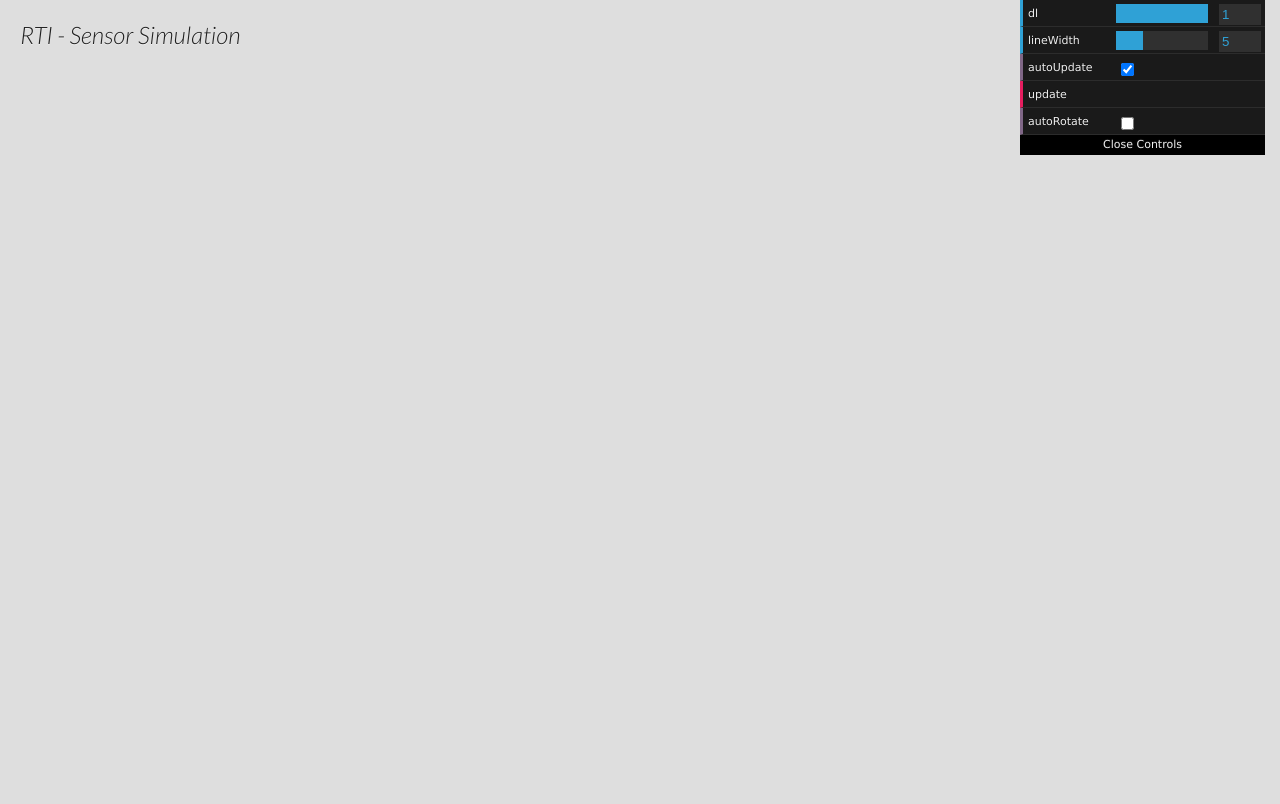
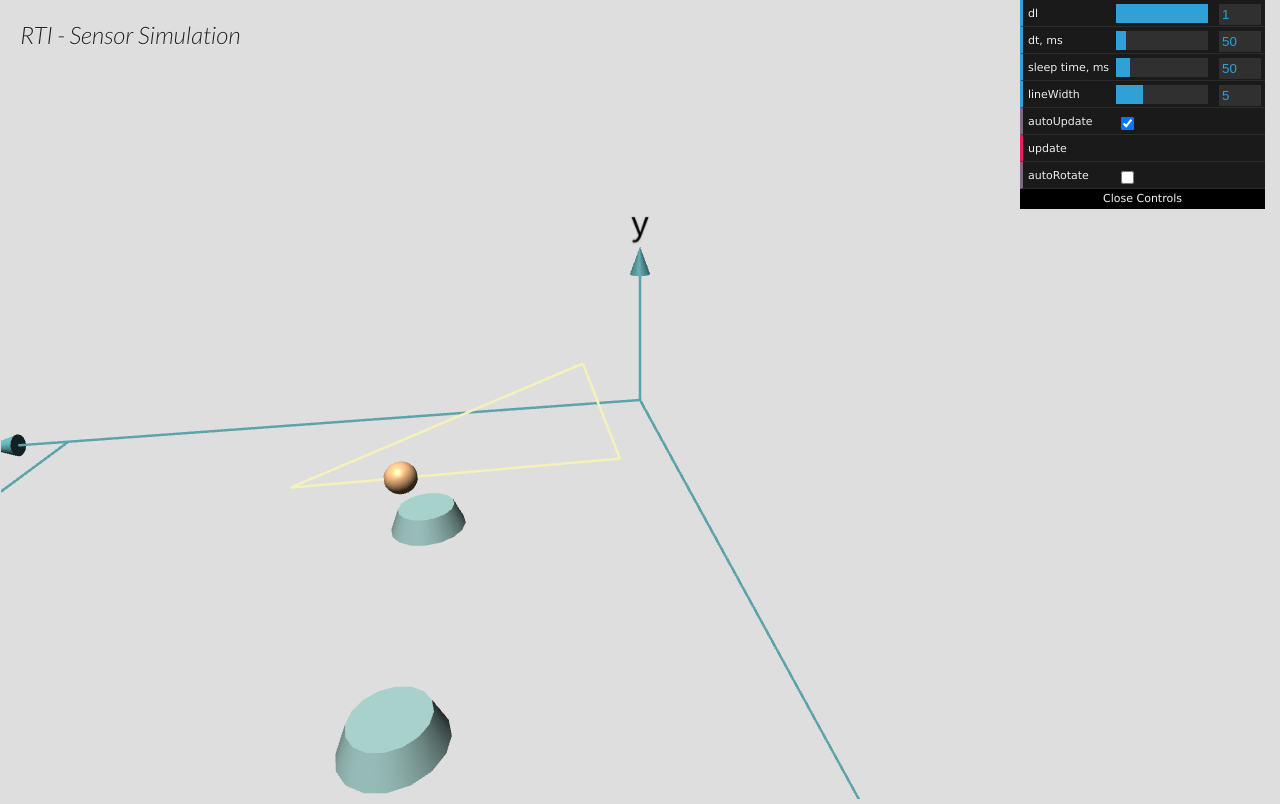
Before and after one commit to jqp4/RTI-Sensors-Simulation, a plain HTML site: page ver 02 - ThreeJS/simulation.html in a window 1280 px wide. Drawn offline with Linux system fonts and the light colour scheme; animation ran at ten frames a second.

Commit message:
sensor moving

```diff
--- a/ver 02 - ThreeJS/js/main.js
+++ b/ver 02 - ThreeJS/js/main.js
@@ -38,14 +38,20 @@ class Field {
         this.width_x = width_x;
         this.width_z = width_z;
         this.height_y = height_y;
+
+        const c = 1.1;
+
+        this.axisLength_x = width_x * c;
+        this.axisLength_z = width_z * c;
+        this.axisLength_y = height_y * c;
     }
 }
-
-var field = new Field(80, 80, 20);
 
 class Params {
     constructor() {
         this.dl = 1; // Δl
+        this.dt_ms = 50; // Δt
+        this.sleepTime_ms = 50;
         this.curves = true;
         this.circles = false;
         this.lineWidth = 5;
@@ -61,10 +67,11 @@ class Params {
     }
 }
 
+var field = new Field(80, 80, 20);
 var params = new Params();
 var gui = new dat.GUI();
 
-window.addEventListener("load", function () {
+function paramsLoad() {
     function update() {
         if (params.autoUpdate) {
             clearScene();
@@ -75,6 +82,11 @@ window.addEventListener("load", function () {
     // gui.add(params, "curves").onChange(update);
     // gui.add(params, "circles").onChange(update);
     gui.add(params, "dl", 0.01, 1).onChange(update);
+    gui.add(params, "dt_ms", 20, 300).name("dt, ms").onChange(update);
+    gui.add(params, "sleepTime_ms", 5, 300)
+        .name("sleep time, ms")
+        .onChange(update);
+
     gui.add(params, "lineWidth", 1, 15).onChange(update);
     // gui.add(params, "taper", ["none", "linear", "parabolic", "wavy"]).onChange(
     //     update
@@ -92,60 +104,54 @@ window.addEventListener("load", function () {
     //     strokeTexture = texture;
     //     init();
     // });
-});
-
-/// https://stackoverflow.com/questions/7486085/copy-array-by-value
-function deepCopy(aObject) {
-    // Prevent undefined objects
-    // if (!aObject) return aObject;
-
-    let bObject = Array.isArray(aObject) ? [] : {};
-
-    let value;
-    for (const key in aObject) {
-        // Prevent self-references to parent object
-        // if (Object.is(aObject[key], aObject)) continue;
-
-        value = aObject[key];
-
-        bObject[key] = typeof value === "object" ? deepCopy(value) : value;
-    }
-
-    return bObject;
 }
 
+window.addEventListener("load", paramsLoad);
+
+const sleep = (ms) => new Promise((resolve) => setTimeout(resolve, ms));
+
 class TrajectoryByPoints {
-    constructor(points, color_index = 1) {
-        this.length = 0;
-        this.sectors = [];
-        this.sectorDirections = [];
-        this.waypoints = [];
+    /**
+     * @param {THREE.Vector3[]} points точки по которым надо построить траекторию движения
+     * @param {number} colorIndex номер цвета линий траектории */
+    constructor(points, colorIndex = 1) {
         this.points = points;
-        this.color_index = color_index;
+        this.colorIndex = colorIndex;
 
         this.calculateSectors();
         this.calculateWaypoints();
 
-        console.log("trajectory length = %d", this.length);
-        console.log(this.waypoints);
+        // console.log("trajectory length = %d", this.length);
+        // console.log(this.waypoints);
 
         this.drawTrajectoryLines();
-        this.drawWaypoints();
+        // this.drawWaypoints();
+
+        this.distanceTraveled = 0;
+        this.locationSectorIndex = 0;
+        this.lengthOfSectorsTraveled = 0;
+        this.currentPosition = this.points[0];
+        this.locationSectorLength = () =>
+            this.sectors[this.locationSectorIndex].length();
     }
 
+    getСyclicIndex = (index) => index % this.points.length;
+
     calculateSectors() {
-        let get_index = (index) => (index == this.points.length ? 0 : index);
+        this.sectors = [];
+        this.sectorDirections = [];
+        this.trajectoryLength = 0;
 
         for (let index = 0; index < this.points.length; index++) {
-            const source = this.points[get_index(index)];
-            const target = this.points[get_index(index + 1)];
+            const source = this.points[this.getСyclicIndex(index)];
+            const target = this.points[this.getСyclicIndex(index + 1)];
             const sector = new THREE.Vector3(
                 target.x - source.x,
                 target.y - source.y,
                 target.z - source.z
             );
 
-            this.length += sector.length();
+            this.trajectoryLength += sector.length();
             this.sectors.push(sector);
 
             this.sectorDirections.push(
@@ -165,12 +171,12 @@ class TrajectoryByPoints {
 
         this.waypoints = [this.points[0]];
 
-        while (len + params.dl < this.length) {
+        while (len + params.dl < this.trajectoryLength) {
             len += params.dl;
 
             while (lengthNsSectors + this.sectors[n].length() < len) {
                 lengthNsSectors += this.sectors[n].length();
-                n += 1;
+                n++;
             }
 
             const deltaLen = len - lengthNsSectors;
@@ -193,16 +199,16 @@ class TrajectoryByPoints {
     drawTrajectoryLines() {
         for (let index = 0; index < this.points.length; index++) {
             const point = this.points[index];
-            // createPointCude(point.x, point.y, point.z, this.color_index);
+            // createPointCude(point.x, point.y, point.z, this.colorIndex);
         }
 
         for (let index = 0; index < this.points.length; index++) {
-            const source = this.points[this.get_index(index)];
-            const target = this.points[this.get_index(index + 1)];
+            const source = this.points[this.getСyclicIndex(index)];
+            const target = this.points[this.getСyclicIndex(index + 1)];
             var line = new THREE.Geometry();
             line.vertices.push(source);
             line.vertices.push(target);
-            makeLine(line, this.color_index);
+            makeLineFromGeo(line, this.colorIndex);
         }
     }
 
@@ -213,15 +219,89 @@ class TrajectoryByPoints {
                 waypoint.x,
                 waypoint.y,
                 waypoint.z,
-                this.color_index + 1
+                this.colorIndex + 1
             );
         }
+    }
+
+    /** Продвинуться по траектории определенное расстояние
+     * @param {number} distance расстояние
+     */
+    moveAlongTrajectory(distance) {
+        this.distanceTraveled += distance;
+
+        while (
+            this.lengthOfSectorsTraveled + this.locationSectorLength() <
+            this.distanceTraveled
+        ) {
+            this.lengthOfSectorsTraveled += this.locationSectorLength();
+            this.locationSectorIndex = this.getСyclicIndex(
+                this.locationSectorIndex + 1
+            );
+        }
+
+        const traveledDistanceOfLocationSector =
+            this.distanceTraveled - this.lengthOfSectorsTraveled;
+        const partOfLocationSector =
+            traveledDistanceOfLocationSector / this.locationSectorLength();
+        const sector = this.sectors[this.locationSectorIndex];
+        const point = this.points[this.locationSectorIndex];
+
+        this.currentPosition = new THREE.Vector3(
+            point.x + sector.x * partOfLocationSector,
+            point.y + sector.y * partOfLocationSector,
+            point.z + sector.z * partOfLocationSector
+        );
     }
 }
 
 /// Шаблон летающего сенсора
 class Sensor {
-    constructor() {}
+    constructor(trajectory, speed, colorIndex = 5) {
+        this.trajectory = trajectory;
+        this.speed = speed;
+        this.colorIndex = colorIndex;
+
+        this.buildSensorObject();
+        this.moving();
+    }
+
+    buildSensorObject() {
+        const sphereRadius = 1.5;
+        const sphereWidthDivisions = 16;
+        const sphereHeightDivisions = 16;
+        const sphereGeo = new THREE.SphereGeometry(
+            sphereRadius,
+            sphereWidthDivisions,
+            sphereHeightDivisions
+        );
+
+        const sphereMat = new THREE.MeshPhongMaterial({
+            color: colors[this.colorIndex],
+        });
+
+        this.meshObject = new THREE.Mesh(sphereGeo, sphereMat);
+        graph.add(this.meshObject);
+        this.positionSensor();
+    }
+
+    positionSensor() {
+        const pos = this.trajectory.currentPosition;
+        this.meshObject.position.set(pos.x, pos.y, pos.z);
+    }
+
+    makeStep() {
+        const dtSec = params.dt_ms / 1000;
+        this.trajectory.moveAlongTrajectory(this.speed * dtSec);
+        this.positionSensor();
+    }
+
+    async moving() {
+        while (true) {
+            this.makeStep();
+            await sleep(params.sleepTime_ms);
+        }
+    }
 }
 
 /// Шаблон статичного сенсора
@@ -272,7 +352,7 @@ function createFlyingSensors() {
 
     var trajectory = new TrajectoryByPoints(points);
     var flyingSensors = [];
-    flyingSensors.push(new Sensor(trajectory));
+    flyingSensors.push(new Sensor(trajectory, 10));
 
     for (var index = 0; index < flyingSensors.length; index++) {
         var s = flyingSensors[index];
@@ -280,28 +360,28 @@ function createFlyingSensors() {
     }
 }
 
-function createPointCude(x, y, z, color_index) {
+function createPointCude(x, y, z, colorIndex) {
     const size = 0.5;
     const geometry = new THREE.BoxGeometry(size, size, size);
     const material = new THREE.MeshPhongMaterial({
-        color: colors[color_index],
+        color: colors[colorIndex],
     });
     const cube = new THREE.Mesh(geometry, material);
     cube.position.set(x, y, z);
     graph.add(cube);
 }
 
-function createCylinder(x, y, z, color_index) {
+function createCylinder(x, y, z, colorIndex) {
     const geometry = new THREE.CylinderGeometry(3, 4, 2.5, 16);
     const material = new THREE.MeshPhongMaterial({
-        color: colors[color_index],
+        color: colors[colorIndex],
     });
     const cylinder = new THREE.Mesh(geometry, material);
     cylinder.position.set(x, y, z);
     graph.add(cylinder);
 }
 
-function makeLine(geo, c) {
+function makeLineFromGeo(geo, c) {
     var g = new MeshLine();
     g.setGeometry(geo);
 
@@ -317,7 +397,7 @@ function makeLine(geo, c) {
     graph.add(mesh);
 }
 
-function createSphere(x, y, z, color_index) {
+function createSphere(x, y, z, colorIndex) {
     const sphereRadius = 3;
     const sphereWidthDivisions = 16;
     const sphereHeightDivisions = 16;
@@ -328,20 +408,20 @@ function createSphere(x, y, z, color_index) {
     );
 
     const sphereMat = new THREE.MeshPhongMaterial({
-        color: colors[color_index],
+        color: colors[colorIndex],
     });
     const mesh = new THREE.Mesh(sphereGeo, sphereMat);
     mesh.position.set(x, y, z);
     graph.add(mesh);
 }
 
-function createOctahedron(x, y, z, color_index) {
+function createOctahedron(x, y, z, colorIndex) {
     // https://threejs.org/docs/#api/en/geometries/OctahedronGeometry
 
     const octahedronRadius = 3;
     const octahedronGeo = new THREE.OctahedronGeometry(octahedronRadius);
     const octahedronMat = new THREE.MeshPhongMaterial({
-        color: colors[color_index],
+        color: colors[colorIndex],
     });
     const mesh = new THREE.Mesh(octahedronGeo, octahedronMat);
     mesh.position.set(x, y, z);
@@ -365,8 +445,8 @@ function createVertices() {
 function createEdges() {
     for (let i = 0; i < jsonData.edges.length; i++) {
         const element = jsonData.edges[i];
-        const coords_sourse = element.coords_sourse;
-        const coords_target = element.coords_target;
+        const coordsSourse = element.coordsSourse;
+        const coordsTarget = element.coordsTarget;
         const type = Number(element.type);
         // console.log(element);
 
@@ -374,30 +454,29 @@ function createEdges() {
 
         var line = new THREE.Geometry();
         line.vertices.push(
-            new THREE.Vector3(
-                coords_sourse[0],
-                coords_sourse[1],
-                coords_sourse[2]
-            )
+            new THREE.Vector3(coordsSourse[0], coordsSourse[1], coordsSourse[2])
         );
 
         line.vertices.push(
-            new THREE.Vector3(
-                coords_target[0],
-                coords_target[1],
-                coords_target[2]
-            )
+            new THREE.Vector3(coordsTarget[0], coordsTarget[1], coordsTarget[2])
         );
 
-        makeLine(line, type);
+        makeLineFromGeo(line, type);
     }
+}
+
+function createLine(sourceVector3, targetVector3) {
+    var line = new THREE.Geometry();
+    line.vertices.push(sourceVector3);
+    line.vertices.push(targetVector3);
+    makeLineFromGeo(line, 3);
 }
 
 function createArrow(sourceVector3, targetVector3) {
     var line = new THREE.Geometry();
     line.vertices.push(sourceVector3);
     line.vertices.push(targetVector3);
-    makeLine(line, 3);
+    makeLineFromGeo(line, 3);
 
     var x = targetVector3.x - sourceVector3.x;
     var y = targetVector3.y - sourceVector3.y;
@@ -452,43 +531,18 @@ function createArrow(sourceVector3, targetVector3) {
     graph.add(mesh);
 }
 
-function createLines() {
-    var line = new THREE.Geometry();
-    line.vertices.push(new THREE.Vector3(-30, -30, -30));
-    line.vertices.push(new THREE.Vector3(30, -30, -30));
-    makeLine(line, 3);
-
-    var line = new THREE.Geometry();
-    line.vertices.push(new THREE.Vector3(-30, -30, -30));
-    line.vertices.push(new THREE.Vector3(-30, 30, -30));
-    makeLine(line, 3);
-
-    var line = new THREE.Geometry();
-    line.vertices.push(new THREE.Vector3(-30, -30, -30));
-    line.vertices.push(new THREE.Vector3(-30, -30, 30));
-    makeLine(line, 3);
-
-    // var line = new Float32Array(600);
-    // for (var j = 0; j < 200 * 3; j += 3) {
-    //     line[j] = -30 + 0.1 * j;
-    //     line[j + 1] = 5 * Math.sin(0.01 * j) * Math.cos(0.005 * j);
-    //     line[j + 2] = 0;
-    // }
-    // makeLine(line, 1);
-}
-
 function createAxis() {
     createArrow(
         new THREE.Vector3(0, 0, 0),
-        new THREE.Vector3(field.width_x, 0, 0)
+        new THREE.Vector3(field.axisLength_x, 0, 0)
     );
     createArrow(
         new THREE.Vector3(0, 0, 0),
-        new THREE.Vector3(0, field.height_y, 0)
+        new THREE.Vector3(0, field.axisLength_y, 0)
     );
     createArrow(
         new THREE.Vector3(0, 0, 0),
-        new THREE.Vector3(0, 0, field.width_z)
+        new THREE.Vector3(0, 0, field.axisLength_z)
     );
 
     // куб 0 0 0
@@ -499,6 +553,16 @@ function createAxis() {
     //     const mesh = new THREE.Mesh(cubeGeo, cubeMat);
     //     graph.add(mesh);
     // }
+
+    createLine(
+        new THREE.Vector3(field.width_x, 0, 0),
+        new THREE.Vector3(field.width_x, 0, field.width_z)
+    );
+
+    createLine(
+        new THREE.Vector3(0, 0, field.width_z),
+        new THREE.Vector3(field.width_x, 0, field.width_z)
+    );
 }
 
 function textParameters(text, fontSize) {
@@ -530,9 +594,9 @@ function createAxisText() {
     var label_y = new THREE.TextSprite(parameters_y);
     var label_z = new THREE.TextSprite(parameters_z);
 
-    label_x.position.set(field.width_x + fontSize, 0, 0);
-    label_y.position.set(0, field.height_y + fontSize, 0);
-    label_z.position.set(0, 0, field.width_z + fontSize);
+    label_x.position.set(field.axisLength_x + fontSize, 0, 0);
+    label_y.position.set(0, field.axisLength_y + fontSize, 0);
+    label_z.position.set(0, 0, field.axisLength_z + fontSize);
 
     graph.add(label_x);
     graph.add(label_y);
```
Also changed, not shown: ver 02 - ThreeJS/js/StaticSensor.ts (added, +14 -0 lines), ver 02 - ThreeJS/simulation.html (+1 -1 lines).
